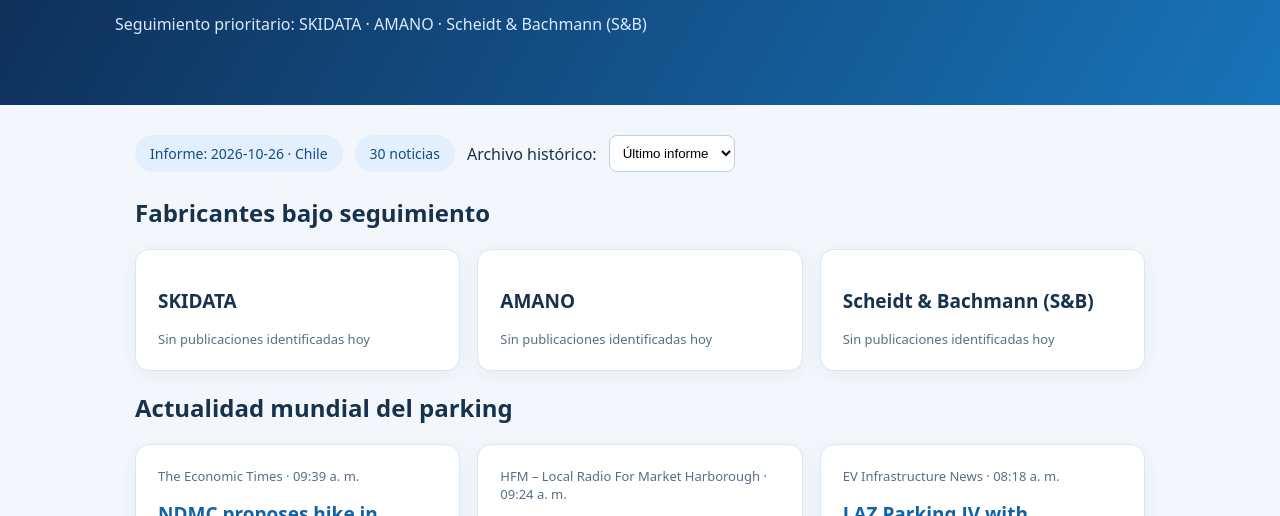
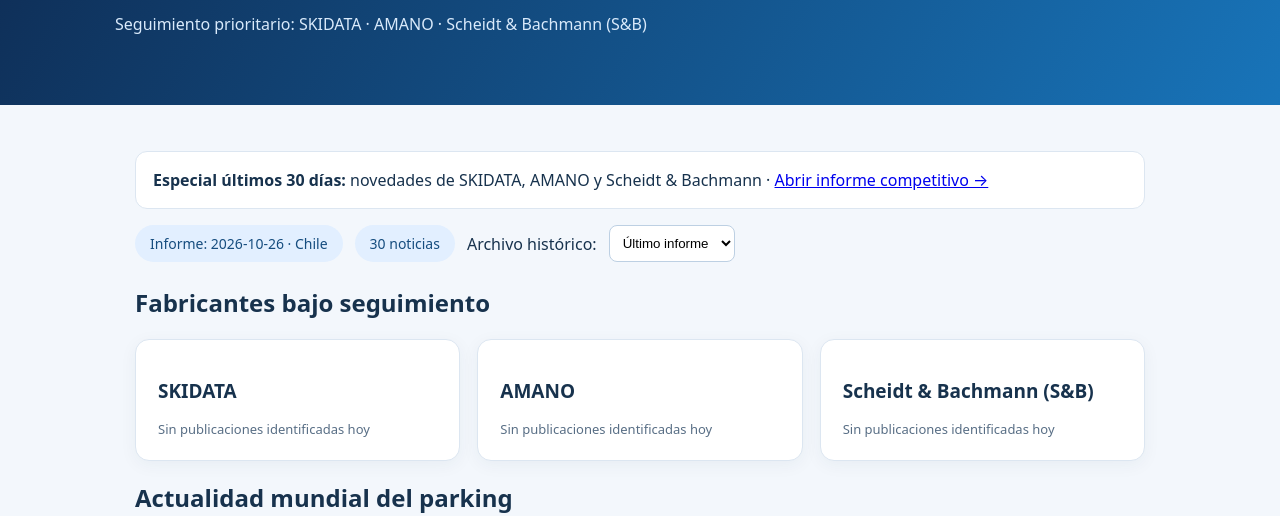
Before and after one commit to yonels/observatorio-parking, a plain HTML site: page docs/index.html in a window 1280 px wide. Shown: the part 209-725 px from the top of the page. Drawn offline with Linux system fonts and the light colour scheme.

Commit message:
Enlazar informe de últimos 30 días desde portada

```diff
--- a/docs/index.html
+++ b/docs/index.html
@@ -12,7 +12,7 @@
 select{border:1px solid #bdd0e3;border-radius:8px;padding:9px;background:white}footer{text-align:center;padding:25px;color:#678}
 </style></head>
 <body><header><p>ParkFacil · Inteligencia de mercado</p><h1>Observatorio Mundial del Parking</h1><p>Noticias internacionales de estacionamientos, tecnología y monetización.</p><p>Seguimiento prioritario: SKIDATA · AMANO · Scheidt &amp; Bachmann (S&amp;B)</p></header>
-<main><nav><span class="pill" id="date">Buscando informe…</span><span class="pill" id="count"></span><label for="history">Archivo histórico:</label><select id="history"><option value="">Último informe</option></select></nav>
+<main><p style="background:#fff;border:1px solid #dce6f1;border-radius:12px;padding:17px"><strong>Especial últimos 30 días:</strong> novedades de SKIDATA, AMANO y Scheidt &amp; Bachmann · <a href="./ultimos-30-dias.html">Abrir informe competitivo →</a></p><nav><span class="pill" id="date">Buscando informe…</span><span class="pill" id="count"></span><label for="history">Archivo histórico:</label><select id="history"><option value="">Último informe</option></select></nav>
 <h2>Fabricantes bajo seguimiento</h2><section class="grid" id="companies"></section><h2>Actualidad mundial del parking</h2><section class="grid" id="stories" aria-live="polite"><div class="empty">El informe se cargará aquí cuando se ejecute la primera actualización.</div></section>
 <p class="note" id="note"></p>
 <p class="note">Actualización programada a las 08:30 hora de Chile. GitHub Actions puede sufrir retrasos. Los titulares provienen de fuentes RSS externas, sin verificación editorial independiente. Esta primera versión no utiliza IA ni genera recomendaciones automáticas.</p>
```
